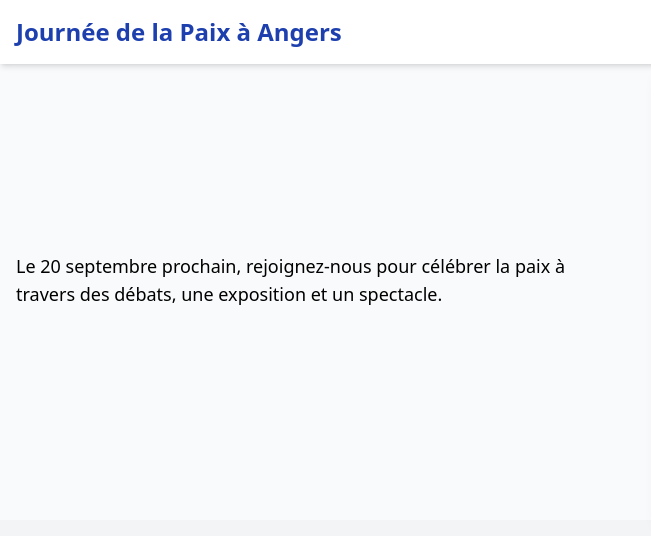
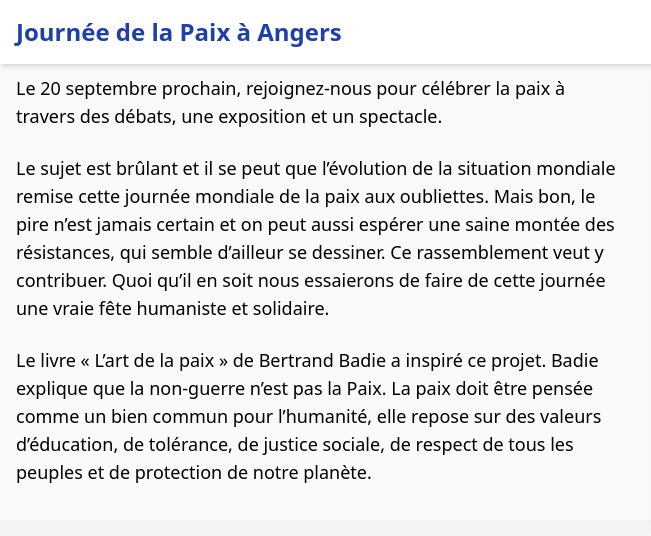
Before and after one commit to Jules-2000/Journee_Paix_2025, a plain HTML site: page index.html in a window 1280 px wide. Shown: the top 536 px of the page, 0-651 px from the left. Drawn offline with nearby package versions, Linux system fonts and the light colour scheme.

Commit message:
Update index.html

```diff
--- a/index.html
+++ b/index.html
@@ -33,6 +33,9 @@
                 <div class="md:w-1/2">
 <!--                     <h1 class="text-4xl font-bold text-primary mb-6">Journée Mondiale de la Paix</h1> -->
                     <p class="text-lg mb-6">Le 20 septembre prochain, rejoignez‑nous pour célébrer la paix à travers des débats, une exposition et un spectacle.</p>
+                    <p class="text-lg mb-6">Le sujet est brûlant et il se peut que l’évolution de la situation mondiale remise cette journée mondiale de la paix aux oubliettes. Mais bon, le pire n’est jamais certain et on peut aussi espérer une saine montée des résistances, qui semble d’ailleur se dessiner. Ce rassemblement veut y contribuer. Quoi qu’il en soit nous essaierons de faire de cette journée une vraie fête humaniste et solidaire.</p>
+                    <p class="text-lg mb-6">Le livre « L’art de la paix » de Bertrand Badie a inspiré ce projet. Badie explique que la non-guerre n’est pas la Paix. La paix doit être pensée comme un bien commun pour l’humanité, elle repose sur des
+valeurs d’éducation, de tolérance, de justice sociale, de respect de tous les peuples et de protection de notre planète.</p>
                 </div>
                 <div class="md:w-1/2">
                     <!-- REMPLACER PAR VOTRE IMAGE -->
```
